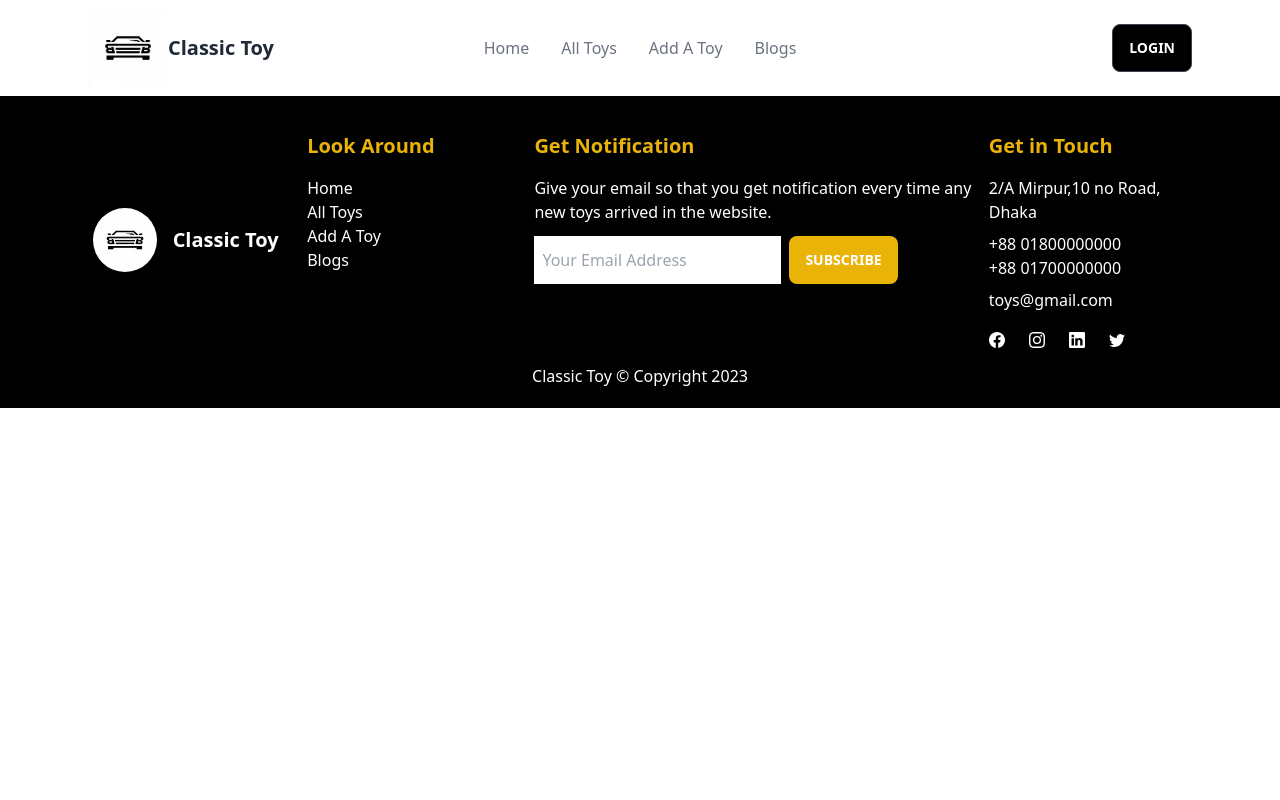
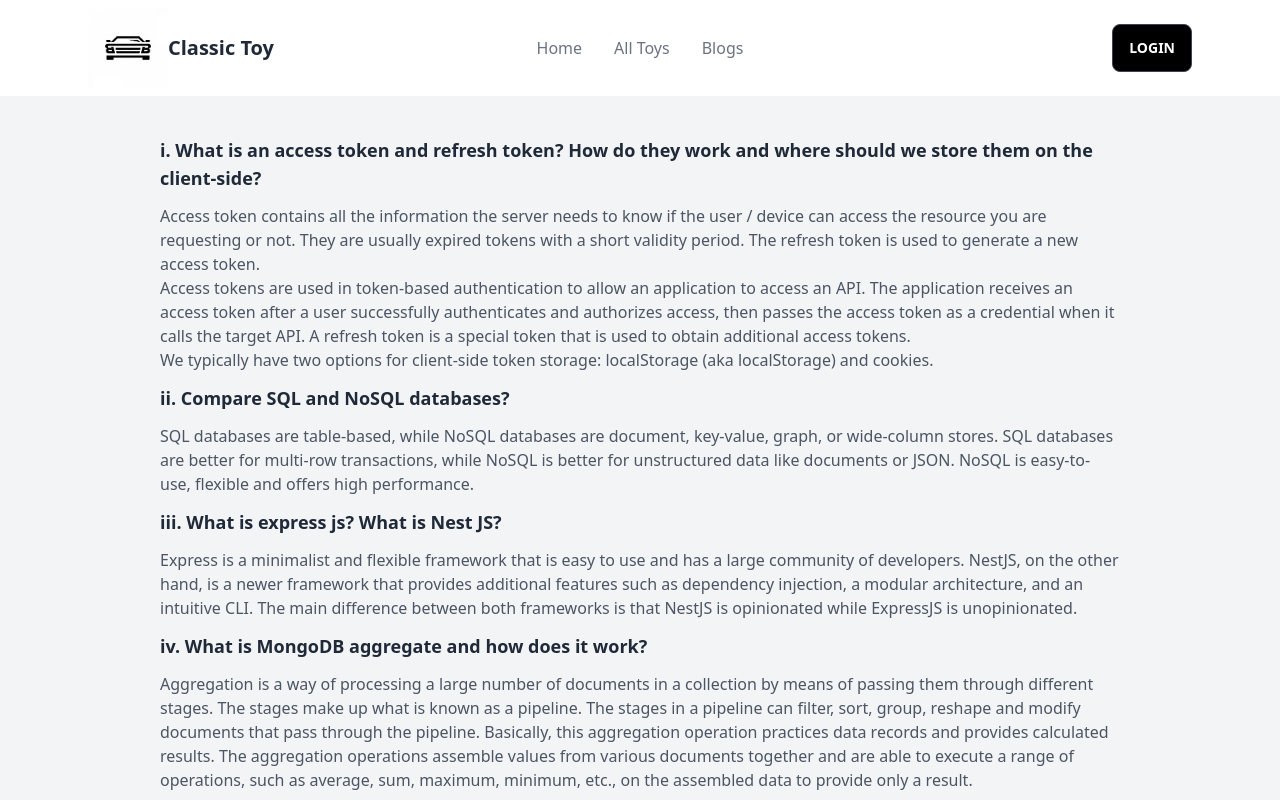
Before and after one commit to Tasneemnur/classic-toy, a React (Vite) app: page /blogs in a window 1280 px wide. Shown: the top 800 px of the page. Built offline with nearby package versions, Linux system fonts and the light colour scheme; no server answers.

Commit message:
Blogs page created with the answers of asked questions

```diff
--- a/src/components/AddAToy/AddAToy.jsx
+++ b/src/components/AddAToy/AddAToy.jsx
@@ -1,4 +1,5 @@
 import { useContext } from "react";
+import Swal from "sweetalert2";
 import { AuthContext } from "../../providers/AuthProvider";
 
 
@@ -28,6 +29,13 @@ const AddAToy = () => {
     .then(res => res.json())
     .then(data => {
       console.log(data)
+      if(data.insertedId){
+        Swal.fire({
+            text: 'Toy Inserted successfully',
+            icon: 'success',
+            confirmButtonText: 'Ok'
+          })
+    }
       form.reset()
     })
 
--- a/src/components/Blogs/Blogs.jsx
+++ b/src/components/Blogs/Blogs.jsx
@@ -2,8 +2,19 @@
 
 const Blogs = () => {
     return (
-        <div>
-
+        <div className='flex justify-center items-center pt-10 pb-20 bg-gray-100'>
+        <div className='w-3/4'>
+            <h5 className='font-bold text-lg'>i. What is an access token and refresh token? How do they work and where should we store them on the client-side?</h5>
+            <p className='text-gray-600 my-3'>Access token contains all the information the server needs to know if the user / device can access the resource you are requesting or not. They are usually expired tokens with a short validity period. The refresh token is used to generate a new access token.<br/>
+            Access tokens are used in token-based authentication to allow an application to access an API. The application receives an access token after a user successfully authenticates and authorizes access, then passes the access token as a credential when it calls the target API. A refresh token is a special token that is used to obtain additional access tokens. <br/>
+            We typically have two options for client-side token storage: localStorage (aka localStorage) and cookies. </p>
+            <h5 className='font-bold text-lg'>ii. Compare SQL and NoSQL databases?</h5>
+            <p className='text-gray-600 my-3'>SQL databases are table-based, while NoSQL databases are document, key-value, graph, or wide-column stores. SQL databases are better for multi-row transactions, while NoSQL is better for unstructured data like documents or JSON. NoSQL is easy-to-use, flexible and offers high performance.</p>
+            <h5 className='font-bold text-lg'>iii. What is express js? What is Nest JS?</h5>
+            <p className='text-gray-600 my-3'>Express is a minimalist and flexible framework that is easy to use and has a large community of developers. NestJS, on the other hand, is a newer framework that provides additional features such as dependency injection, a modular architecture, and an intuitive CLI. The main difference between both frameworks is that NestJS is opinionated while ExpressJS is unopinionated.</p>
+            <h5 className='font-bold text-lg'>iv. What is MongoDB aggregate and how does it work?</h5>
+            <p className='text-gray-600 my-3'> Aggregation is a way of processing a large number of documents in a collection by means of passing them through different stages. The stages make up what is known as a pipeline. The stages in a pipeline can filter, sort, group, reshape and modify documents that pass through the pipeline. Basically, this aggregation operation practices data records and provides calculated results. The aggregation operations assemble values from various documents together and are able to execute a range of operations, such as average, sum, maximum, minimum, etc., on the assembled data to provide only a result.</p>
+        </div>
         </div>
     );
 };
--- a/src/shared/Header/Header.jsx
+++ b/src/shared/Header/Header.jsx
@@ -4,7 +4,7 @@ import { useContext } from "react";
 import { AuthContext } from "../../providers/AuthProvider";
 
 const Header = () => {
-  const {user, logout} = useContext(AuthContext);
+  const { user, logout } = useContext(AuthContext);
   const handleLogout = () => {
     logout()
       .then(() => {
@@ -41,8 +41,14 @@ const Header = () => {
             >
               <Link to="/">Home</Link>
               <Link to="/allToys">All Toys</Link>
+              {user?.email ? (
+                <>
                   <Link to="/myToys">My Toys</Link>
                   <Link to="/addToy">Add A Toy</Link>
+                </>
+              ) : (
+                ""
+              )}
               <Link to="/blogs">Blogs</Link>
             </ul>
           </div>
@@ -53,19 +59,19 @@ const Header = () => {
           <ul className="menu menu-horizontal space-x-8 text-gray-500">
             <Link to="/">Home</Link>
             <Link to="/allToys">All Toys</Link>
-            {
-              user?.email ?
+            {user?.email ? (
               <>
                 <Link to="/myToys">My Toys</Link>
-              </> : ""
-            }
+                <Link to="/addToy">Add A Toy</Link>
+              </>
+            ) : (
+              ""
+            )}
 
-            <Link to="/addToy">Add A Toy</Link>
             <Link to="/blogs">Blogs</Link>
           </ul>
         </div>
-        {
-          user ?
+        {user ? (
           <div className="mt-3 md:mt-0 navbar-end">
             <img
               src={user.photoURL}
@@ -73,17 +79,17 @@ const Header = () => {
               className="rounded-md h-12 w-12"
               title={user.displayName}
             />
-                <button
-                  onClick={handleLogout}
-                  className="ms-4 btn bg-black"
-                >
+            <button onClick={handleLogout} className="ms-4 btn bg-black">
               Log out
             </button>
-              </div> : <div className="navbar-end">
-          <Link to="/login" className="btn bg-black">Login</Link>
           </div>
-        }
-
+        ) : (
+          <div className="navbar-end">
+            <Link to="/login" className="btn bg-black">
+              Login
+            </Link>
+          </div>
+        )}
       </div>
     </div>
   );
```
Lines whose indentation alone changed are shown as unchanged.
